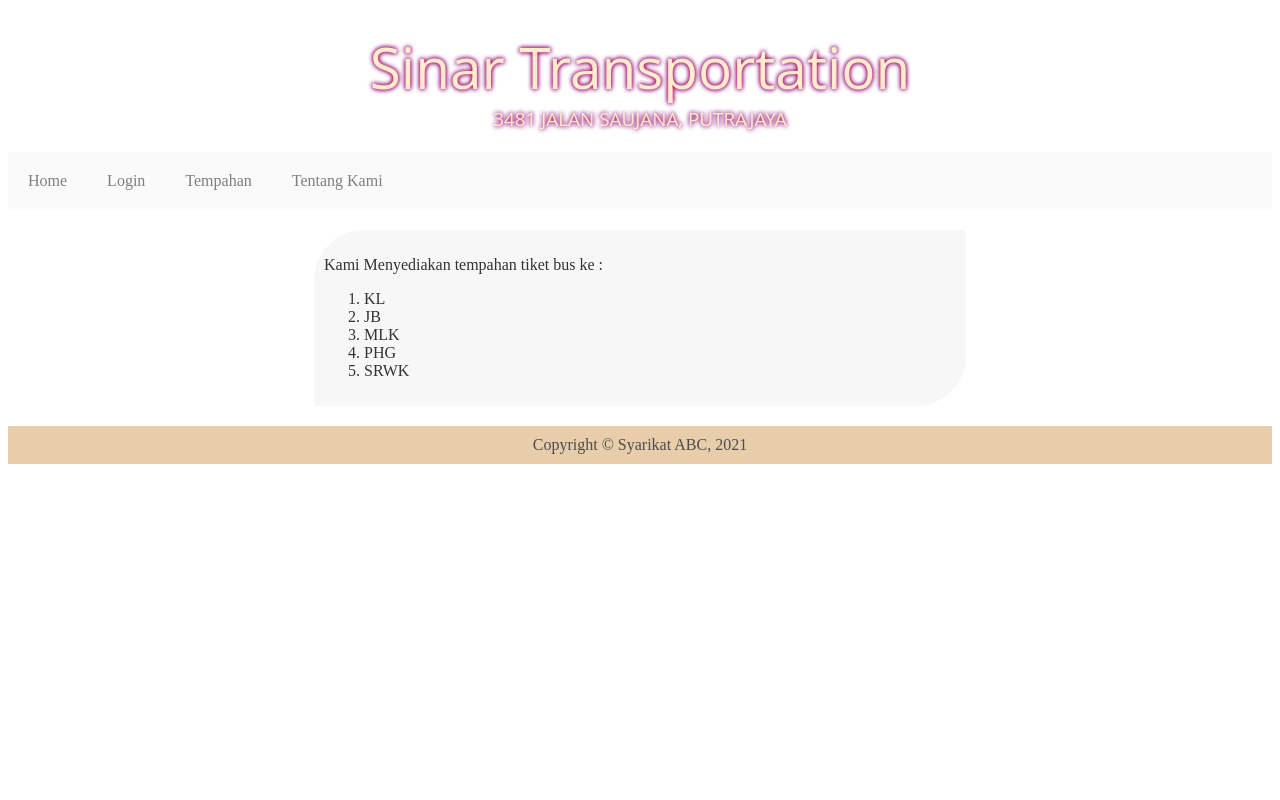
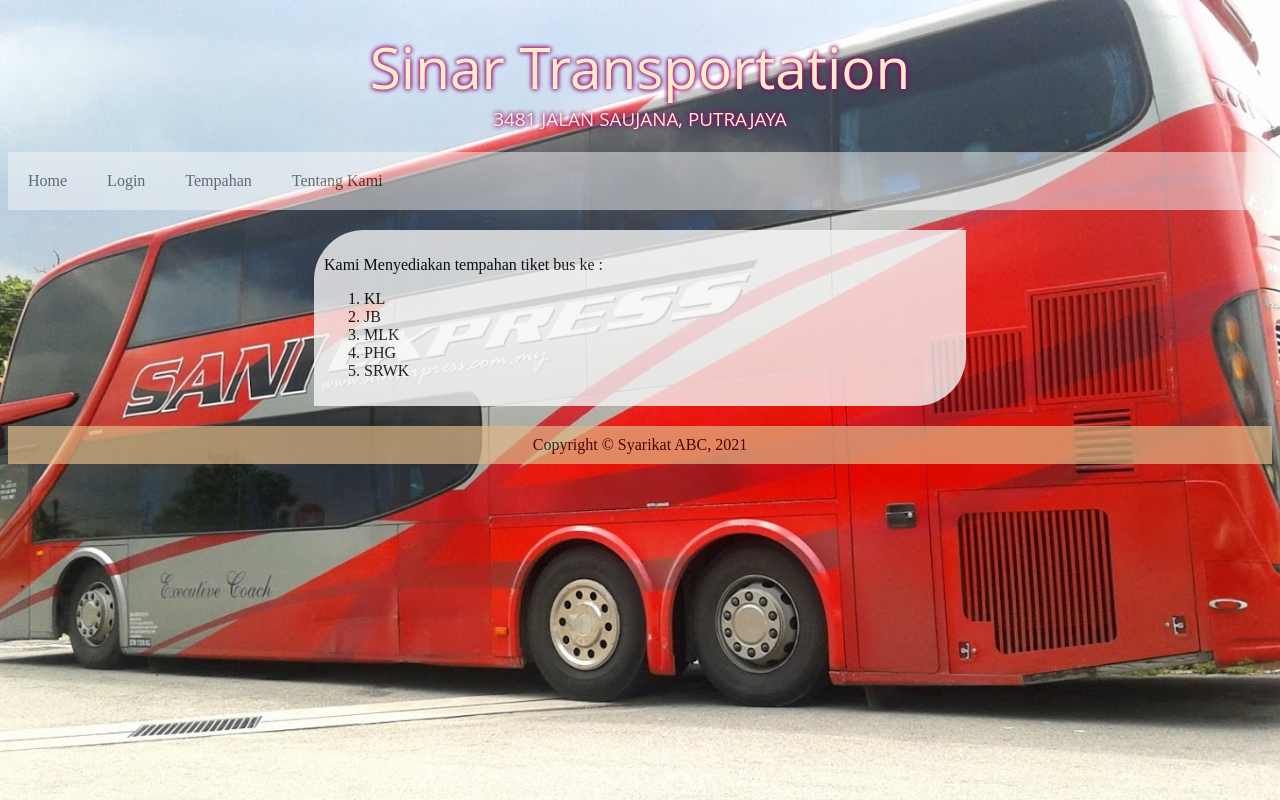
Before and after one commit to amirulfahim/LATIH_TUBI_2, a plain HTML site: page tentang.html in a window 1280 px wide. Drawn offline with Linux system fonts and the light colour scheme.

Commit message:
Update tentang.html

```diff
--- a/tentang.html
+++ b/tentang.html
@@ -5,7 +5,7 @@
             box-sizing: content-box;
         }
         body {
-            background: url('images/bus.jpg') no-repeat center fixed;
+            background: url('images/bus.png') no-repeat center fixed;
             background-size: cover;
         }
         .header {
```
